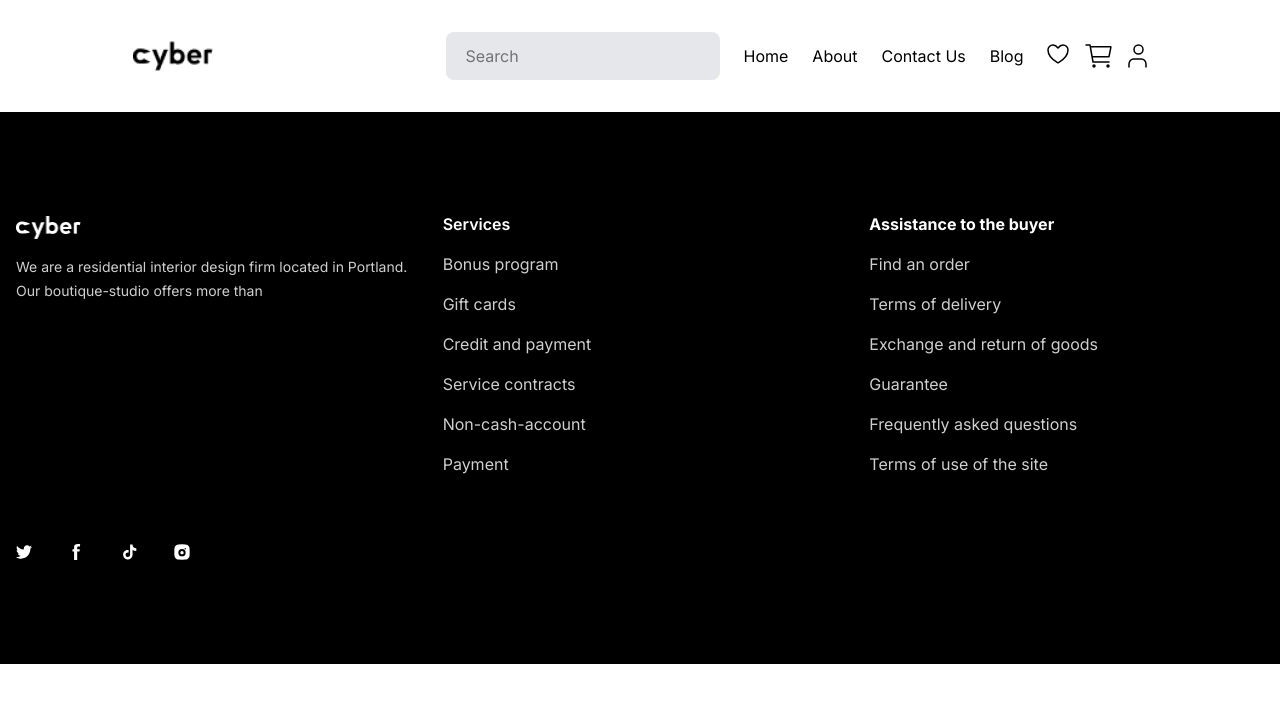
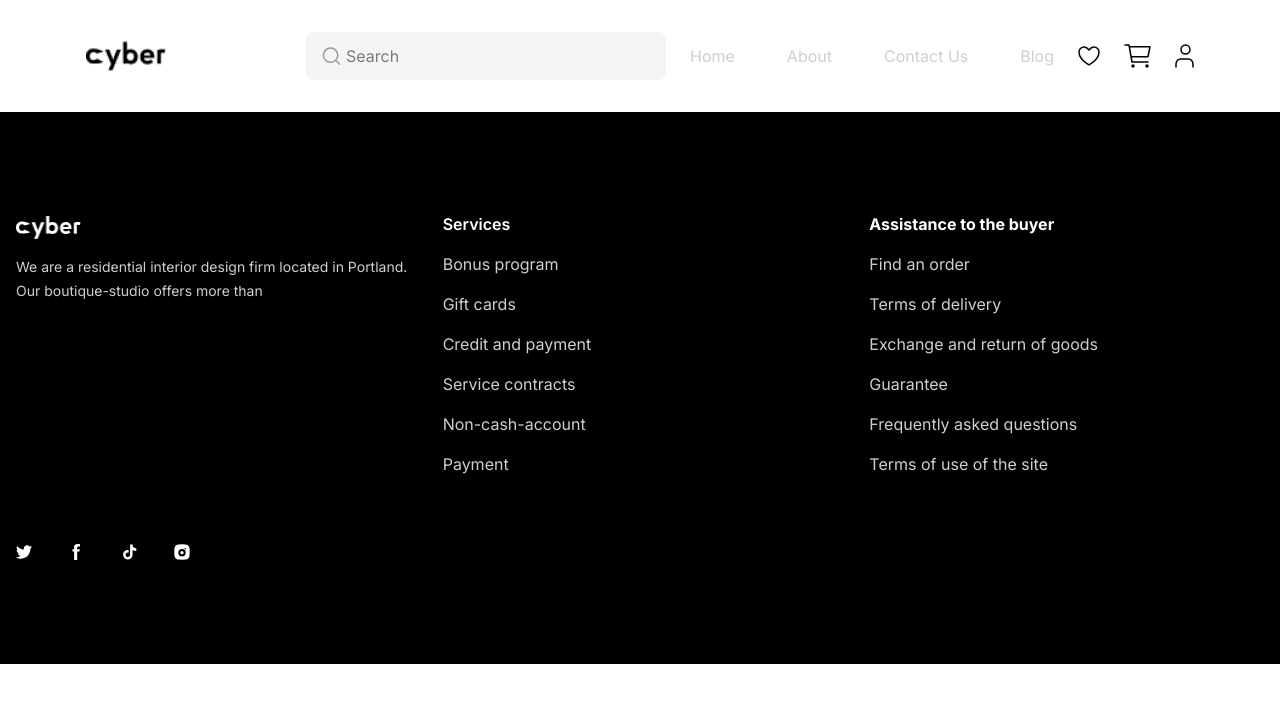
Before and after one commit to NadirYusifov/cyber, a Next.js app: page / in a window 1280 px wide. Shown: the top 702 px of the page. Built offline with nearby package versions, Linux system fonts and the light colour scheme.

Commit message:
Header link style change

```diff
--- a/components/layout/Header/HeaderLink/index.tsx
+++ b/components/layout/Header/HeaderLink/index.tsx
@@ -1,20 +1,25 @@
 import React from 'react';
 import Link from 'next/link';
-import { HeaderIcon } from '@/assets/icon';
+import { HeaderIcon, SearchIcon } from '@/assets/icon';
 
 export default function HeaderLink() {
     return (
-        <nav className='text-[30px] lg:text-[16px] mt-24 lg:mt-0 flex items-center flex-col lg:flex-row gap-y-3 lg:gap-6'>
-            <div>
-                <input className='outline-none px-5 bg-gray-200 rounded-lg py-3' placeholder='Search' />
+        <nav className='mt-24 lg:mt-0 flex items-center flex-col lg:flex-row gap-y-3 lg:gap-6'>
+            <div className='relative'>
+                <div className='absolute translate-1/2'>
+                    <SearchIcon />
+                </div>
+                <input type='search' className='w-[360px] outline-none px-10 bg-cultured rounded-lg py-3' placeholder='Search' />
             </div>
-            <Link href={"#"}>Home</Link>
-            <Link href={"#"}>About</Link>
-            <Link href={"#"}>Contact Us</Link>
-            <Link href={"#"}>Blog</Link>
-            <div className='flex justify-center gap-4'>
+            <div className='text-[30px] text-american-silver lg:text-[16px] flex items-center flex-col lg:flex-row gap-y-3 lg:gap-13 transition-all'>
+                <Link className='hover:text-black' href={"#"}>Home</Link>
+                <Link className='hover:text-black' href={"#"}>About</Link>
+                <Link className='hover:text-black' href={"#"}>Contact Us</Link>
+                <Link className='hover:text-black' href={"#"}>Blog</Link>
+            </div>
+            <div className='flex justify-center items-center gap-x-6 mt-5 lg:mt-0'>
                 {HeaderIcon.map((icon, index) =>
-                    <Link href={"#"}>{icon.svg}</Link>
+                    <Link key={index} href={icon.path}>{icon.svg}</Link>
                 )}
             </div>
         </nav>
```
